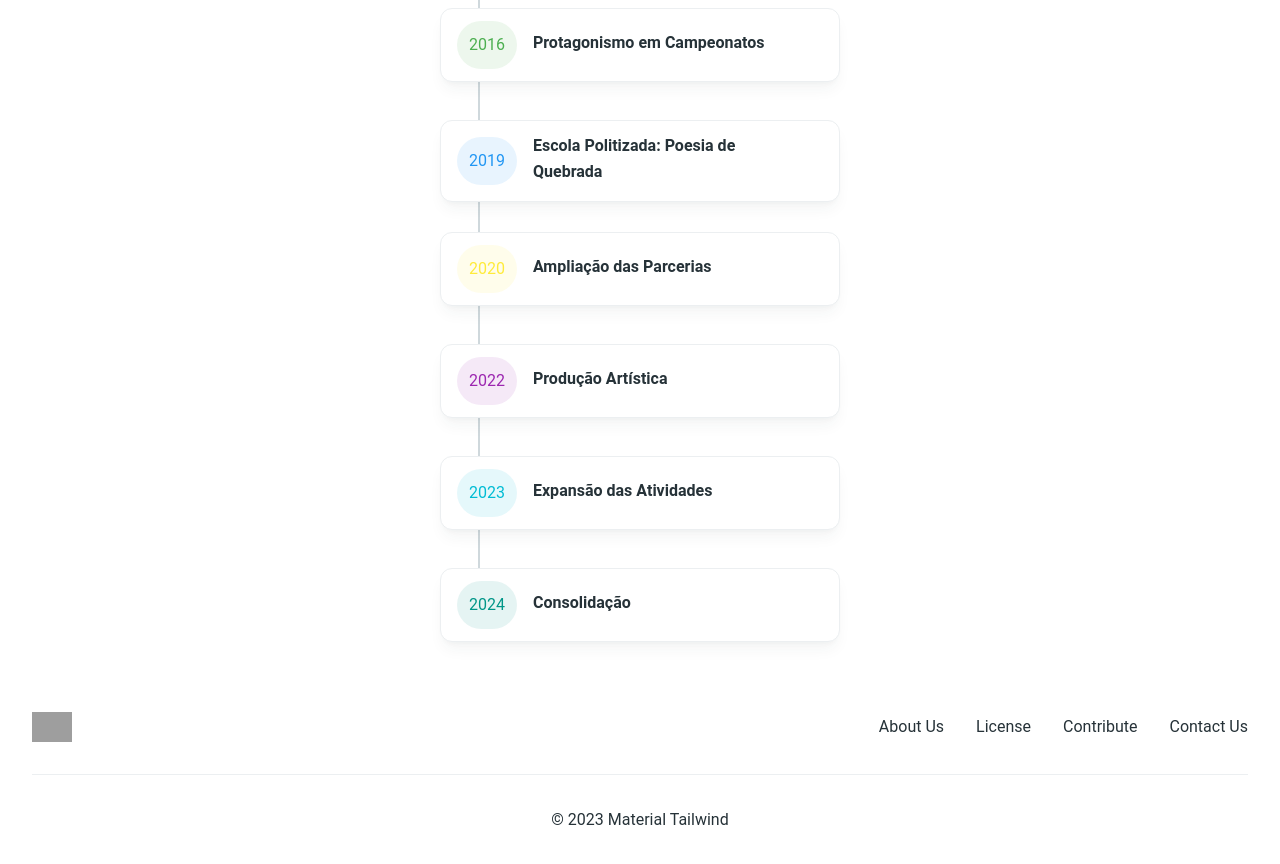
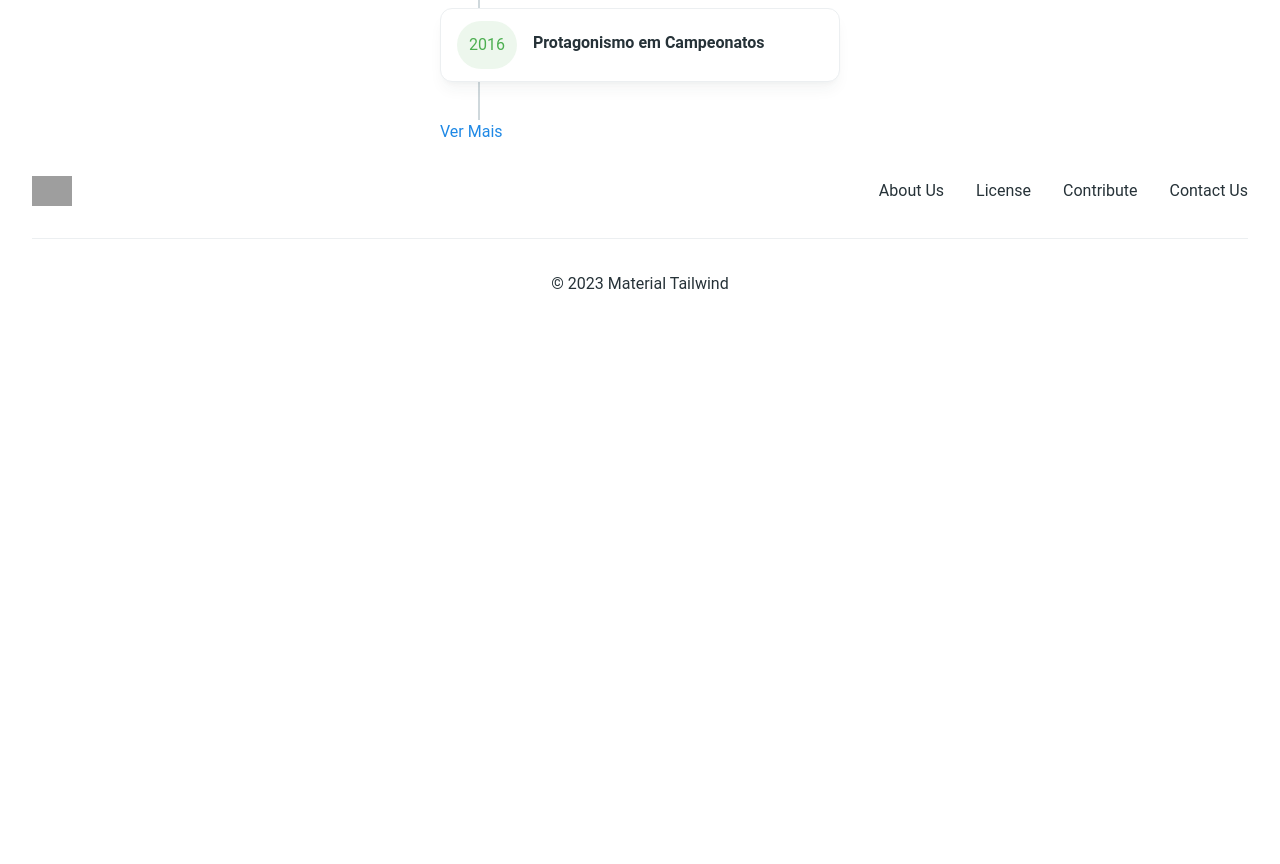
Before and after one commit to diegofranca92/move-potencias-site, a Next.js app: page /parceiros in a window 1280 px wide. Shown: the part 880-1744 px from the top of the page. After the commit the page ends 1209 px from the top, so only its background shows below. Built offline with nearby package versions, Linux system fonts and the light colour scheme; grey boxes are pictures that could not be loaded.

Commit message:
update timeline props

```diff
--- a/src/components/Timeline.tsx
+++ b/src/components/Timeline.tsx
@@ -7,6 +7,8 @@ import {
   TimelineItem,
   Typography,
 } from '@material-tailwind/react';
+import Link from 'next/link';
+import { useState } from 'react';
 
 type TimelineEvent = {
   year: string;
@@ -76,19 +78,23 @@ const timelineData: TimelineEvent[] = [
   },
   {
     year: "2024",
-    title: "Consolidação",
+    title: "Ampliação de Equipe e Expansão",
     description:
-      "Impacto estimado: +2.000 participantes atendidos, 2 livros artesanais, 2 minidocumentários, 6 saraus principais. Foco: Fortalecer redes e criar novos produtos culturais.",
-    color: "teal",
+      "Em 2024, tivemos a ampliação de equipe com a criação de um novo núcleo em São Francisco do Conde, BA. Além disso, já realizamos diversas oficinas.",
+    color: "deep-orange",
     date: "",
   },
 ];
 
-export function MoveTimeline() {
+interface MoveTimelineOptions {
+  showAll?: boolean
+}
+
+export function MoveTimeline({showAll}: MoveTimelineOptions) {
   return (
     <div className="w-[25rem] mx-auto">
       <Timeline>
-        {timelineData.map((event, index) => (
+        {timelineData.slice(0, showAll ? timelineData.length : 3).map((event, index) => (
           <TimelineItem key={event.year} className="h-28 group">
             {index < timelineData.length - 1 && (
               <TimelineConnector className="!w-[78px]" />
@@ -116,6 +122,14 @@ export function MoveTimeline() {
           </TimelineItem>
         ))}
       </Timeline>
+      {!showAll && (
+        <Link
+          className="mt-4 text-blue-600"
+          href={'/trajetoria'}
+        >
+          Ver Mais
+        </Link>
+      )}
     </div>
   );
 }
```
